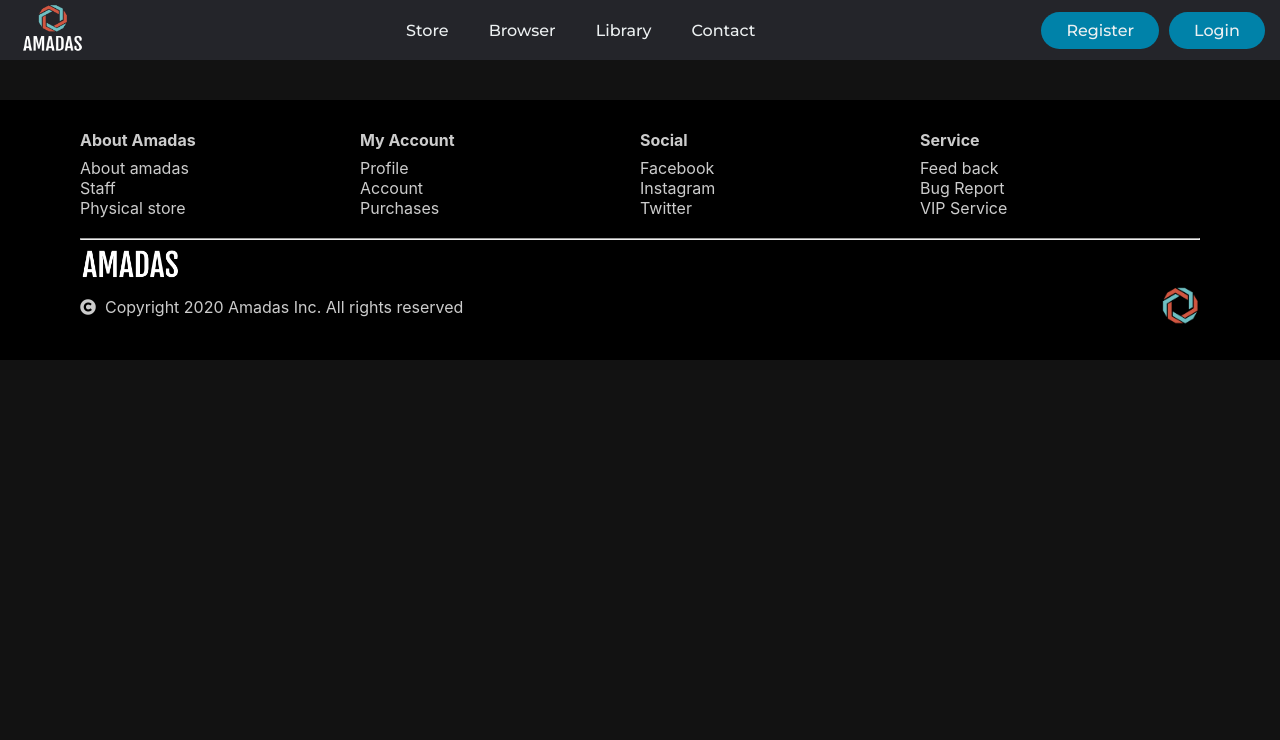
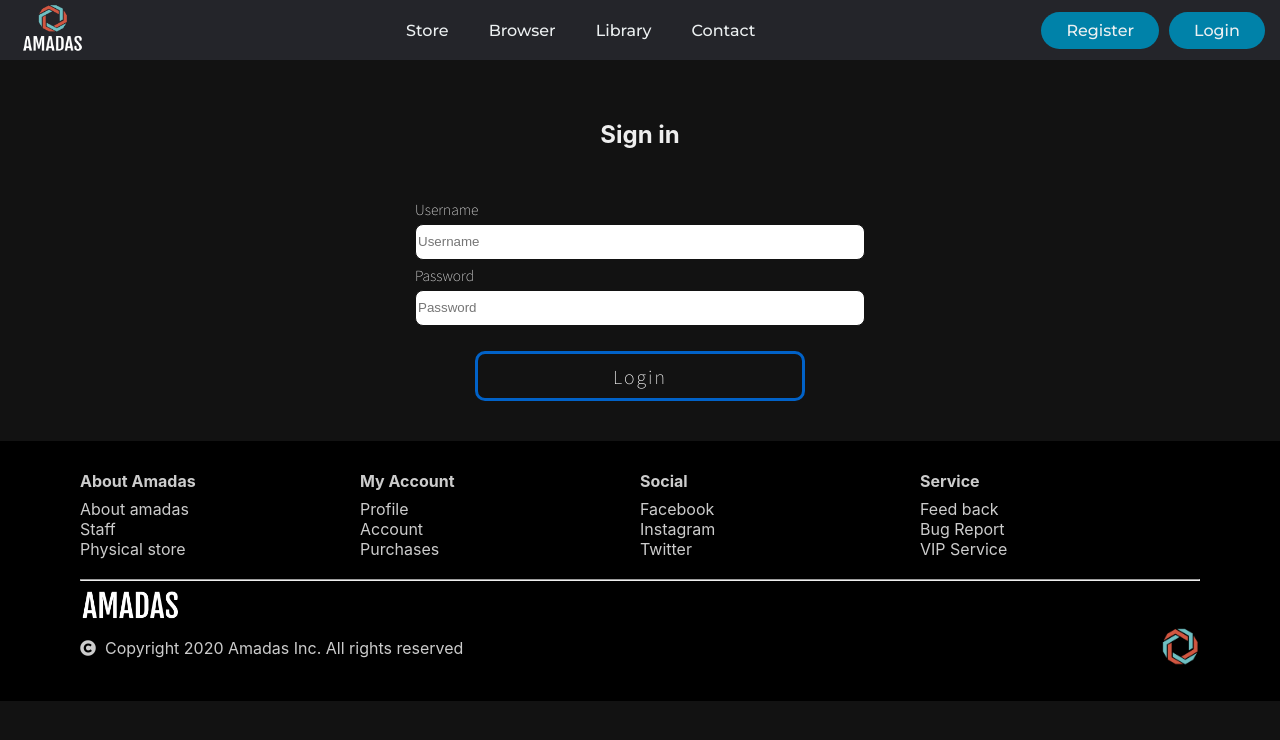
Before and after one commit to sunpearDev/DA_OSS, a React (Create React App) app in the folder client/: page /login in a window 1280 px wide. Shown: the top 740 px of the page. Built offline with nearby package versions, Linux system fonts and the light colour scheme; the HTML template or start-up script is replaced by a standard one.

Commit message:
up chuc nang login

```diff
--- a/client/src/App.js
+++ b/client/src/App.js
@@ -14,6 +14,7 @@ import LibraryPage from "./pages/LibraryPage";
 
 import AdminPage from "./pages/AdminPage";
 import Footer from "./components/Footer";
+import LoginPage from "./pages/LoginPage";
 
 
 function App() {
@@ -29,6 +30,8 @@ function App() {
           <Route path = "/game/:id" component = { GameDetailPage } />
 
           <Route path="/admin" component={AdminPage} />
+	<Route path="/login" component={LoginPage} />
+
       </div>
       <Footer />
     </BrowserRouter>
--- /dev/null
+++ b/client/src/components/LoginForm.js
@@ -0,0 +1,71 @@
+import React, { Component } from "react";
+import axios from "axios"
+import "../css/Register_Login_Form.css";
+
+
+export default class LoginForm extends Component {
+  constructor(props) {
+    super(props);
+    this.Login = this.Login.bind(this)
+    this.handleChange = this.handleChange.bind(this)
+    this.state = {
+      username: "",
+      password: "",
+      data: {}
+    }
+  }
+  handleChange(e) {
+    this.setState({
+      [e.target.name]: e.target.value
+    })
+  }
+  resetInput() {
+    this.setState({
+      username: "",
+      password: "",
+    })
+  }
+  async Login(e) {
+    e.preventDefault();
+    let user = {
+      username: this.state.username,
+      password: this.state.password
+    }
+
+    let result = await axios.post("https://amadas.herokuapp.com/accounts/login/", user).then()
+      .catch(err => alert("Login failed.\n" + err))
+
+    if (result.data[0]) {
+      let library = await axios.get("https://amadas.herokuapp.com/librarys/" + result.data[0]._id).then()
+      if (result.data[0].typeAccount === "customer") {
+        await sessionStorage.setItem("username", result.data[0].username)
+        await sessionStorage.setItem("id", result.data[0]._id)
+        await sessionStorage.setItem("library", JSON.stringify(library.data[0].games))
+        alert("Login successfully.")
+        window.location = '/'
+      }
+      else if (result.data[0].typeAccount === "admin") {
+        sessionStorage.setItem("username", result.data[0].username)
+        sessionStorage.setItem("admin_right", "admin")
+        await sessionStorage.setItem("library", JSON.stringify(library.data[0].games))
+        alert("Admin login successfully.")
+        window.location = '/admin'
+      }
+    }
+    else alert("Login failed.")
+
+  }
+
+
+  render() {
+    return (
+      <form id="LoginForm" onSubmit={this.Login}>
+        <label >Username</label>
+        <input type="text" placeholder="Username" name="username" value={this.state.username} onChange={this.handleChange} />
+        <label>Password</label>
+        <input type="password" placeholder="Password" name="password" value={this.state.password} onChange={this.handleChange} />
+        <button type="submit">Login</button>
+      </form>
+    );
+  }
+}
--- /dev/null
+++ b/client/src/css/Register_Login_Form.css
@@ -0,0 +1,53 @@
+@import url("https://fonts.googleapis.com/css2?family=Noto+Sans+KR:wght@100&display=swap");
+#RegisterForm,
+#LoginForm {
+  display: flex;
+  flex-direction: column;
+  margin-top: 30px;
+  width: 450px;
+  justify-content: space-around;
+  font-family: "Noto Sans KR", sans-serif;
+  font-size: 14px;
+}
+#RegisterForm input,
+#LoginForm input {
+  margin: 5px 0;
+  border: 1px solid rgb(18, 18, 18);
+  border-radius: 8px;
+  height: 32px;
+}
+#RegisterForm button,
+#LoginForm button,.AdminPage a.actived {
+  box-sizing: padding-box;
+  -moz-box-sizing: padding-box;
+  -webkit-box-sizing: padding-box;
+  margin: 20px 60px 0 60px;
+  height: 50px;
+  cursor: pointer;
+  font-family: "Noto Sans KR", sans-serif;
+  position: relative;
+  display: inline-block;
+  line-height: 30px;
+  color: #fff;
+  text-decoration: none;
+  font-size: 18px;
+  letter-spacing: 2px;
+  border-radius: 10px;
+  background: rgb(18, 18, 18);
+  text-align: center;
+  transition: all 0.2s;
+  border: 3px solid #0162c8;
+}
+#RegisterForm button:hover,
+#LoginForm button:hover,.AdminPage a.actived:hover {
+  cursor: pointer;
+  background: #0162c8;
+  border: none;
+  color: black;
+  font-weight: bold;
+}
+@media (max-width:450px){
+  .OrderPage .row{
+      width: 240px;
+  }
+}
--- /dev/null
+++ b/client/src/css/Register_Login_Page.css
@@ -0,0 +1,8 @@
+#RegisterPage,
+#LoginPage {
+  align-items: center;
+  display: flex;
+  justify-content: space-around;
+  color: #eeeeee;
+  flex-direction: column;
+}
--- /dev/null
+++ b/client/src/pages/LoginPage.js
@@ -0,0 +1,14 @@
+import React, { Component } from 'react'
+import LoginForm from '../components/LoginForm'
+import '../css/Register_Login_Page.css'
+
+export default class LoginPage extends Component {
+    render() {
+        return (
+            <div id="LoginPage">
+                <h2>Sign in</h2>
+                <LoginForm/>
+            </div>
+        )
+    }
+}
```
Also changed, not shown: 1 other file (tests, documents, lock files or other folders).
